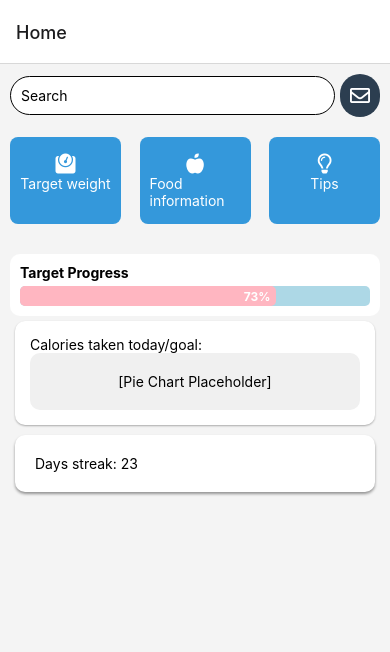
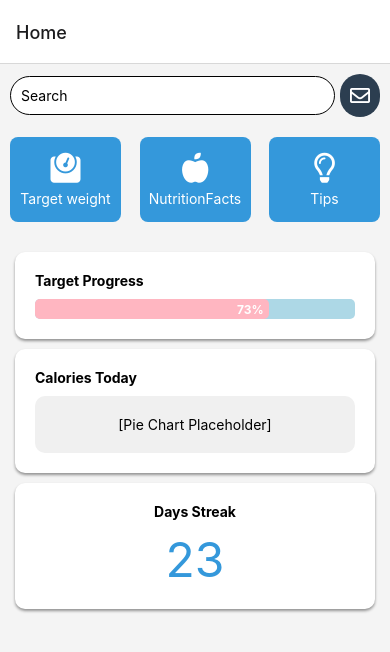
Before and after one commit to chocolatemale/HealthRadar, a React Native app: screen /Home in a window 390 px wide. Shown: the top 652 px of the page. Built offline with nearby package versions, Linux system fonts and the light colour scheme.

Commit message:
Finalised the HomePage and Env variable

```diff
--- a/AppNavigator.js
+++ b/AppNavigator.js
@@ -2,6 +2,7 @@ import React from 'react';
 import { NavigationContainer } from '@react-navigation/native';
 import { createStackNavigator } from '@react-navigation/stack';
 import HomePage from './screens/HomePage';
+
 
 const Stack = createStackNavigator();
 
--- a/babel.config.js
+++ b/babel.config.js
@@ -1,6 +1,4 @@
-module.exports = function (api) {
-  api.cache(true);
-  return {
-    presets: ["babel-preset-expo"]
-  };
+module.exports = {
+  presets: ['module:metro-react-native-babel-preset'],
+  plugins: [['module:react-native-dotenv']],
 };
--- a/screens/HomePage.js
+++ b/screens/HomePage.js
@@ -4,10 +4,9 @@ import Icon from 'react-native-vector-icons/FontAwesome5';
 
 const HomePage = () => {
   const progress = 0.73; // Example progress value
-
-  // Test values for the pie chart
-  const now = 880;
-  const target = 1200;
+  const today = 880; // Example value for today's calories
+  const target = 1200; // Example value for target calories
+  const dayStreak = 23; // Example value for days streak
 
   return (
     <View style={styles.container}>
@@ -18,14 +17,14 @@ const HomePage = () => {
         </TouchableOpacity>
       </View>
       <View style={styles.buttonRow}>
-        {['Target weight', 'Food information', 'Tips'].map((buttonLabel, index) => (
+        {['Target weight', 'NutritionFacts', 'Tips'].map((buttonLabel, index) => (
           <TouchableOpacity key={index} style={styles.bigButton}>
-            <Icon name={['weight', 'apple-alt', 'lightbulb'][index]} size={20} color="white" />
+            <Icon name={['weight', 'apple-alt', 'lightbulb'][index]} size={30} color="white" />
             <Text style={styles.buttonText}>{buttonLabel}</Text>
           </TouchableOpacity>
         ))}
       </View>
-      <TouchableOpacity style={styles.goalContainer}>
+      <TouchableOpacity style={styles.targetProgressContainer}>
         <Text style={styles.targetProgress}>Target Progress</Text>
         <View style={styles.goalBarBackground}>
           <View style={{ ...styles.goalBar, width: `${progress * 100}%` }}>
@@ -33,14 +32,15 @@ const HomePage = () => {
           </View>
         </View>
       </TouchableOpacity>
-      <View style={styles.infoCard}>
-        <Text>Calories taken today/goal:</Text>
+      <TouchableOpacity style={styles.caloriesTodayContainer}>
+        <Text style={styles.caloriesToday}>Calories Today</Text>
         {/* Add the pie chart component here */}
         <Text style={styles.placeholderChart}>[Pie Chart Placeholder]</Text>
-      </View>
-      <View style={styles.streakCard}>
-        <Text>Days streak: 23</Text>
-      </View>
+      </TouchableOpacity>
+      <TouchableOpacity style={styles.streakCard}>
+        <Text style={styles.daysStreak}>Days Streak</Text>
+        <Text style={styles.streakNumber}>{dayStreak}</Text>
+      </TouchableOpacity>
     </View>
   );
 };
@@ -84,16 +84,22 @@ const styles = StyleSheet.create({
   },
   buttonText: {
     color: '#ffffff',
+    marginTop: 5,
   },
-  goalContainer: {
+  targetProgressContainer: {
     backgroundColor: '#ffffff',
-    padding: 10,
+    padding: 20,
     borderRadius: 10,
     marginTop: 10,
+    margin: 5,
+    shadowColor: '#000',
+    shadowOffset: { width: 0, height: 2 },
+    shadowOpacity: 0.4,
+    shadowRadius: 3,
   },
   targetProgress: {
     fontWeight: 'bold',
-    marginBottom: 5,
+    marginBottom: 10,
   },
   goalBarBackground: {
     backgroundColor: '#ADD8E6',
@@ -113,15 +119,19 @@ const styles = StyleSheet.create({
     fontWeight: 'bold',
     paddingRight: 5,
   },
-  infoCard: {
-    padding: 15,
+  caloriesTodayContainer: {
+    padding: 20,
     backgroundColor: '#ffffff',
     borderRadius: 10,
     margin: 5,
     shadowColor: '#000',
-    shadowOffset: { width: 0, height: 1 },
-    shadowOpacity: 0.3,
-    shadowRadius: 2,
+    shadowOffset: { width: 0, height: 2 },
+    shadowOpacity: 0.4,
+    shadowRadius: 3,
+  },
+  caloriesToday: {
+    fontWeight: 'bold',
+    marginBottom: 10,
   },
   placeholderChart: {
     textAlign: 'center',
@@ -138,6 +148,15 @@ const styles = StyleSheet.create({
     shadowOffset: { width: 0, height: 2 },
     shadowOpacity: 0.4,
     shadowRadius: 3,
+    alignItems: 'center',
+  },
+  daysStreak: {
+    fontWeight: 'bold',
+    marginBottom: 10,
+  },
+  streakNumber: {
+    fontSize: 48,
+    color: '#3498db',
   },
 });
 
```
Also changed, not shown: environment.js (added, +11 -0 lines), firebase/index.js (+9 -16 lines), package.json (+7 -2 lines), 2 other files (tests, documents, lock files or other folders).
